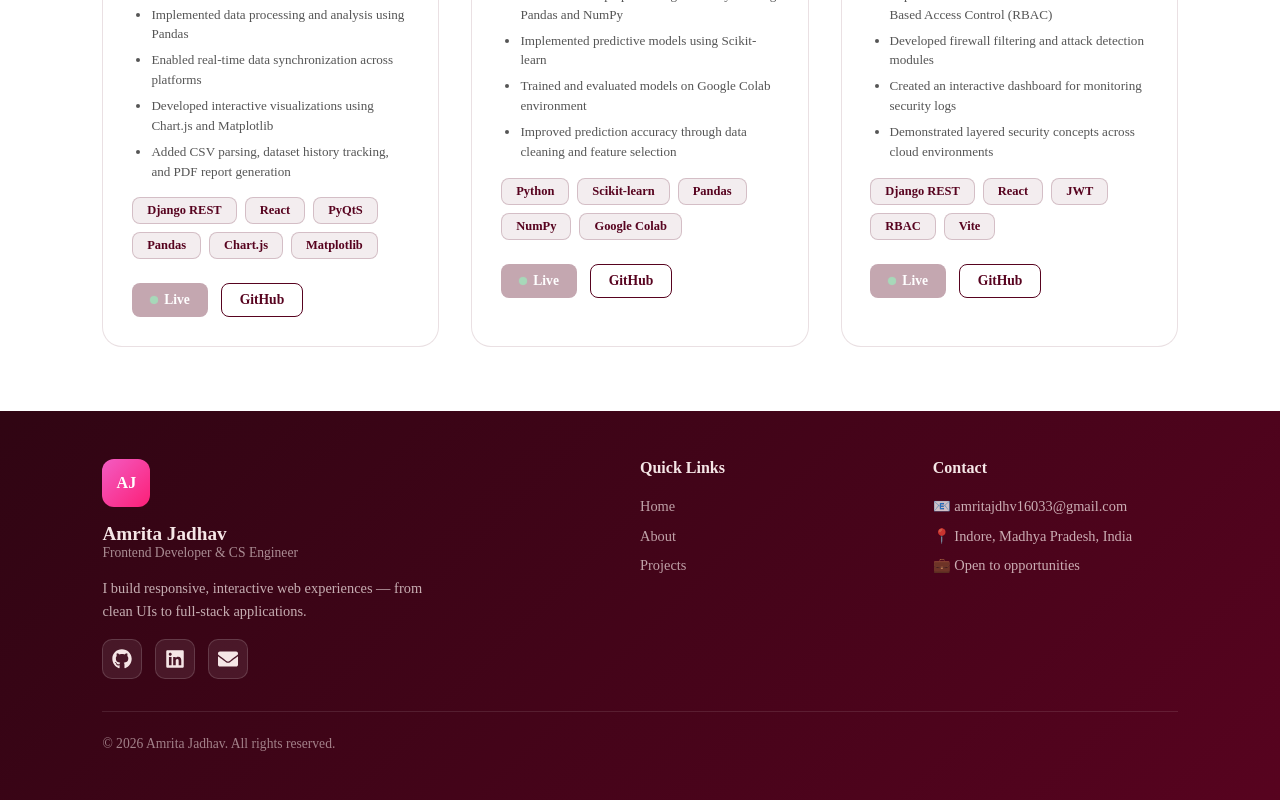
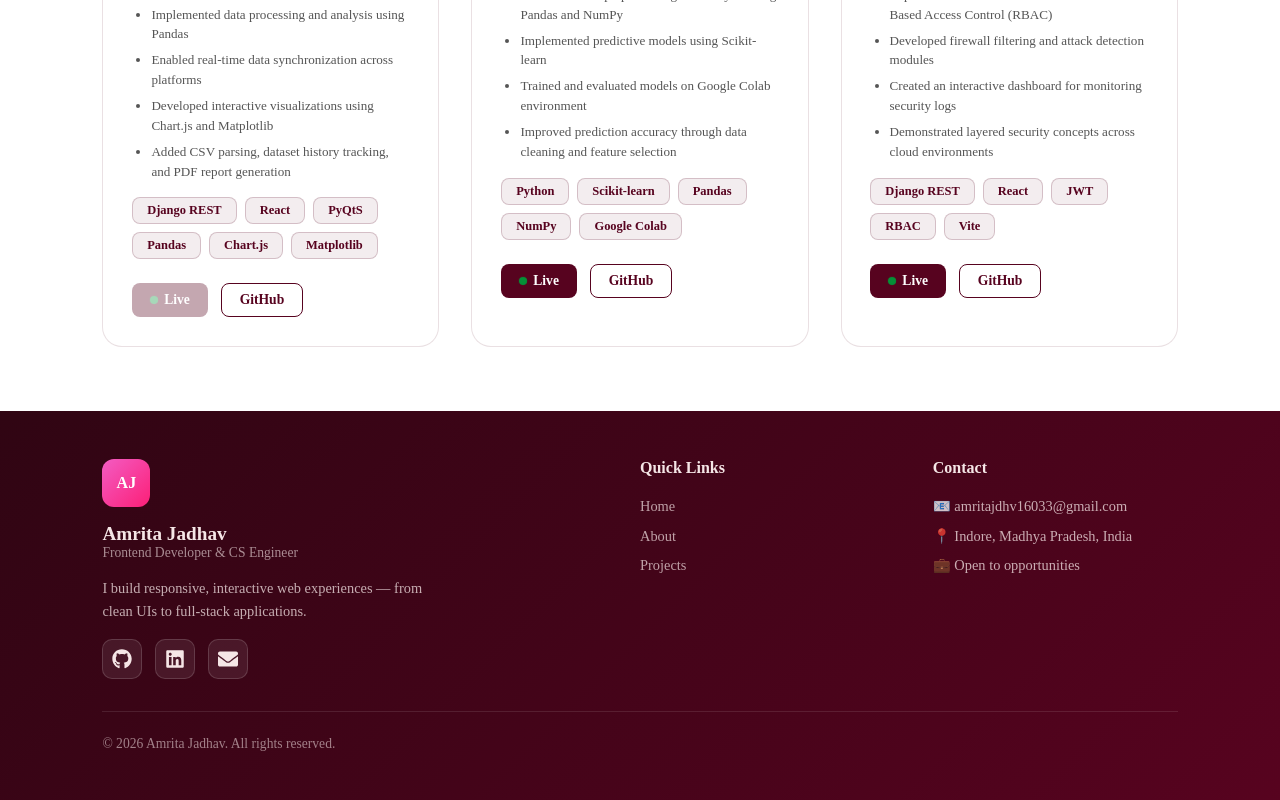
Before and after one commit to amritaa1603/Portfolio, a React (Vite) app: page /projects in a window 1280 px wide. Shown: the part 955-1755 px from the top of the page. Built offline with nearby package versions, Linux system fonts and the light colour scheme.

Commit message:
added update

```diff
--- a/src/pages/Projects.jsx
+++ b/src/pages/Projects.jsx
@@ -46,7 +46,7 @@ const projects = [
       "NumPy",
       "Google Colab",
     ],
-    live: "",
+    live: "https://ev-prediction-model.streamlit.app/#prediction-summary",
     github: "https://github.com/amritaa1603/EV-prediction-model",
   },
 
@@ -63,7 +63,7 @@ const projects = [
       "Demonstrated layered security concepts across cloud environments",
     ],
     tech: ["Django REST", "React", "JWT", "RBAC", "Vite"],
-    live: "",
+    live: "https://multi-layer-cloud-security-simulator-5ap6z40kr.vercel.app/",
     github: "https://github.com/amritaa1603/Multi-Layer-Cloud-Security-Simulator",
   },
 ];
```
